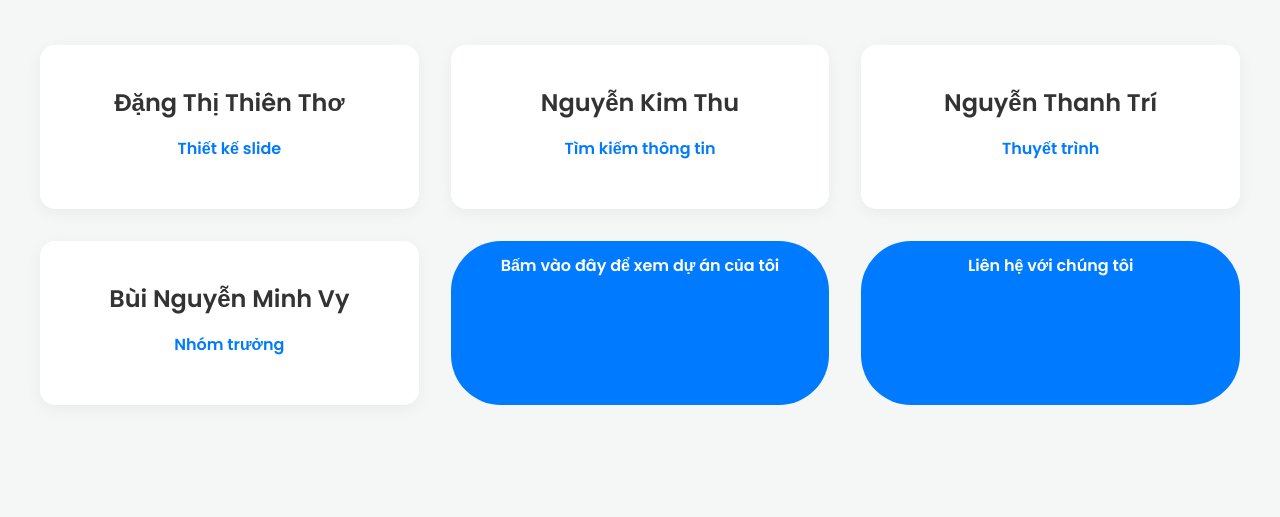
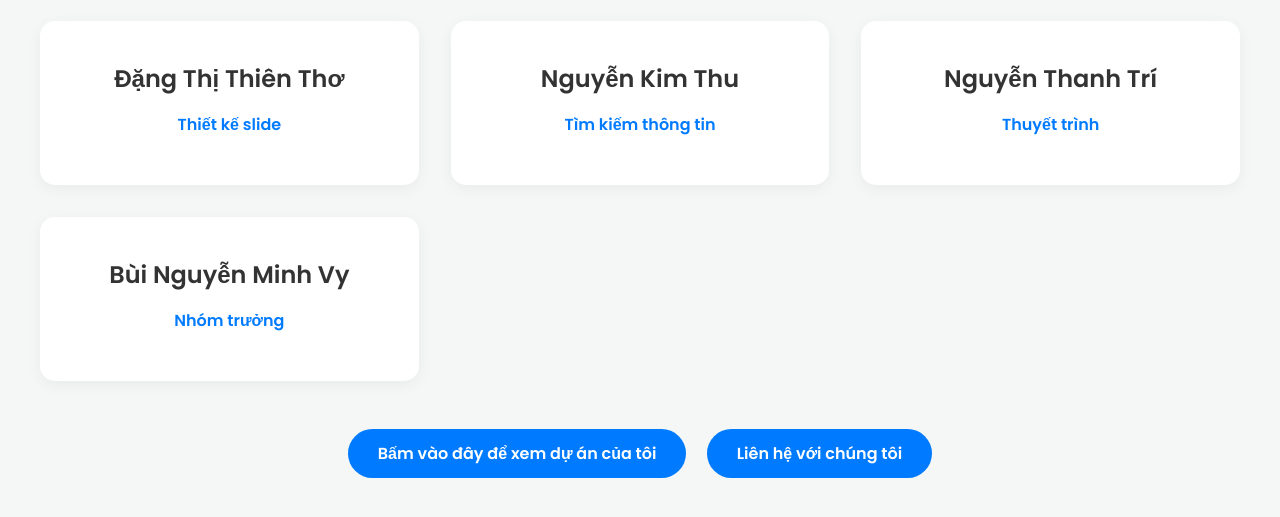
Before and after one commit to vy3803/BTMANGUONMONHOM12, a plain HTML site: page index.html in a window 1280 px wide. Shown: the part 251-768 px from the top of the page. Drawn offline with Linux system fonts and the light colour scheme.

Commit message:
Sua loi layout nut bam va them link Somee

```diff
--- a/index.html
+++ b/index.html
@@ -116,6 +116,7 @@
             font-weight: 600;
             border-radius: 50px; /* Bo tròn dạng viên thuốc */
             transition: background-color 0.3s ease, transform 0.3s ease;
+            margin: 0 0.5rem; /* Thêm khoảng cách giữa 2 nút */
         }
 
         .contact-button:hover {
@@ -168,9 +169,9 @@
                 </div>
             </div>
 
-            <a href="http://www.nhom10-mnm.somee.com/gioithieu.html" class="contact-button">
-  Bấm vào đây để xem dự án của tôi
-</a>
+        </div> <a href="http://www.nhom10-mnm.somee.com/gioithieu.html" class="contact-button">
+            Bấm vào đây để xem dự án của tôi
+        </a>
         <a href="LienHe.html" class="contact-button">Liên hệ với chúng tôi</a>
     </section>
 
```
